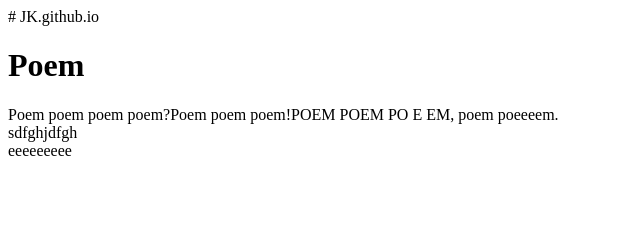
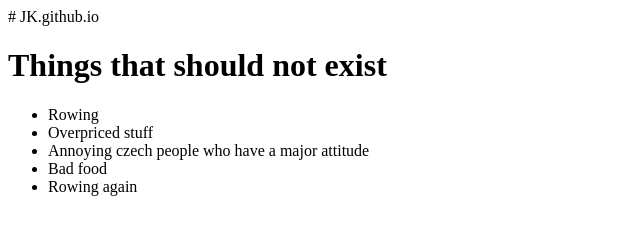
Before and after one commit to InteligentniJedinec/JK.github.io, a plain HTML site: page index.html in a window 1280 px wide. Shown: the whole page, without its empty margins (0-640 px from the left). Drawn offline with Linux system fonts and the light colour scheme.

Commit message:
Update index.html

```diff
--- a/index.html
+++ b/index.html
@@ -2,15 +2,18 @@
 <!DOCTYPE HTML>
 <html>
     <head>
-        <title>Challenge: Write a Poem</title>
+        <title>Challenge: Write a list of things that should not exist</title>
         <meta charset="utf-8">
     </head>
     <body>
-    <h1>Poem</h1>
-    <p>Poem poem poem poem?Poem poem poem!POEM POEM PO E EM, poem poeeeem.<br>
-        sdfghjdfgh
-        <br>
-        eeeeeeeee
-    </p>
+    <h1>Things that should not exist</h1>
+    <ul>
+        <li>Rowing</li>
+        <li>Overpriced stuff</li>
+        <li>Annoying czech people who have a major attitude</li>
+        <li>Bad food</li>
+        <li>Rowing again</li>
+        </ul>
+
     </body>
 </html>
```
